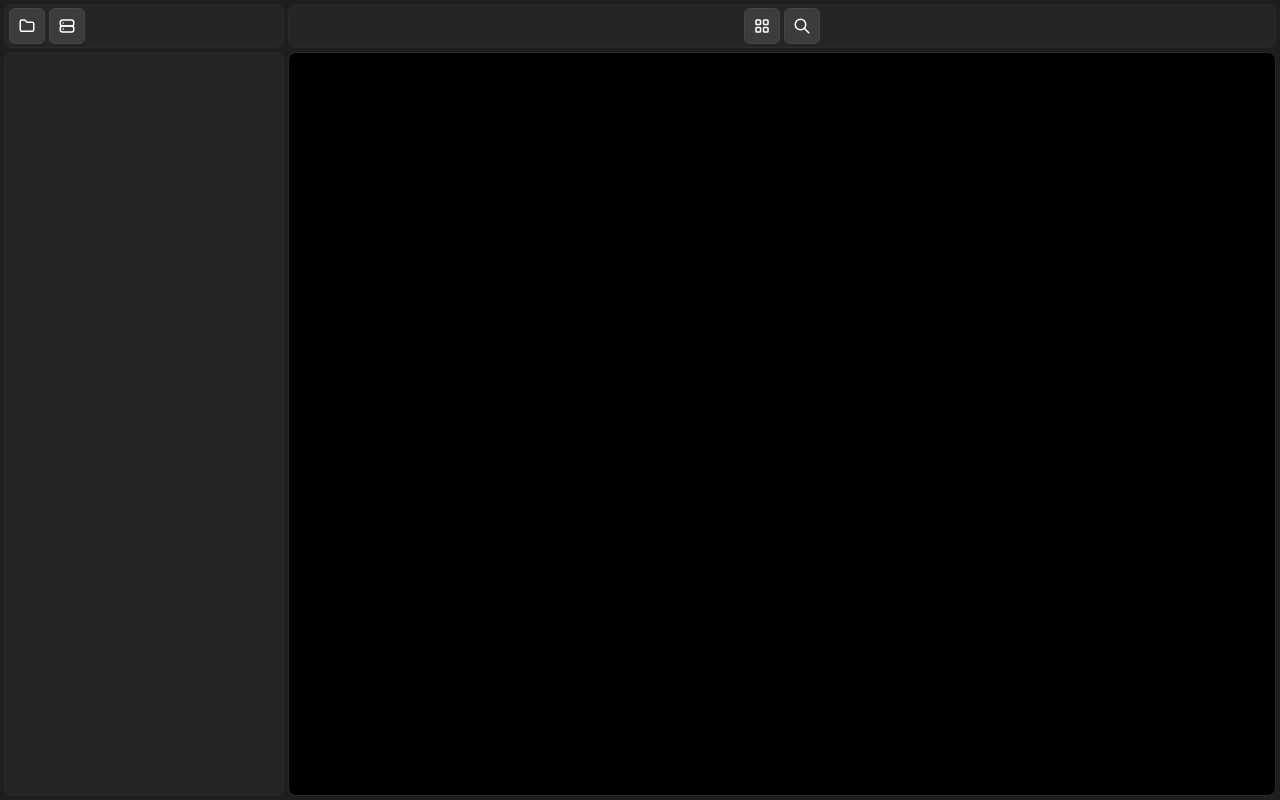
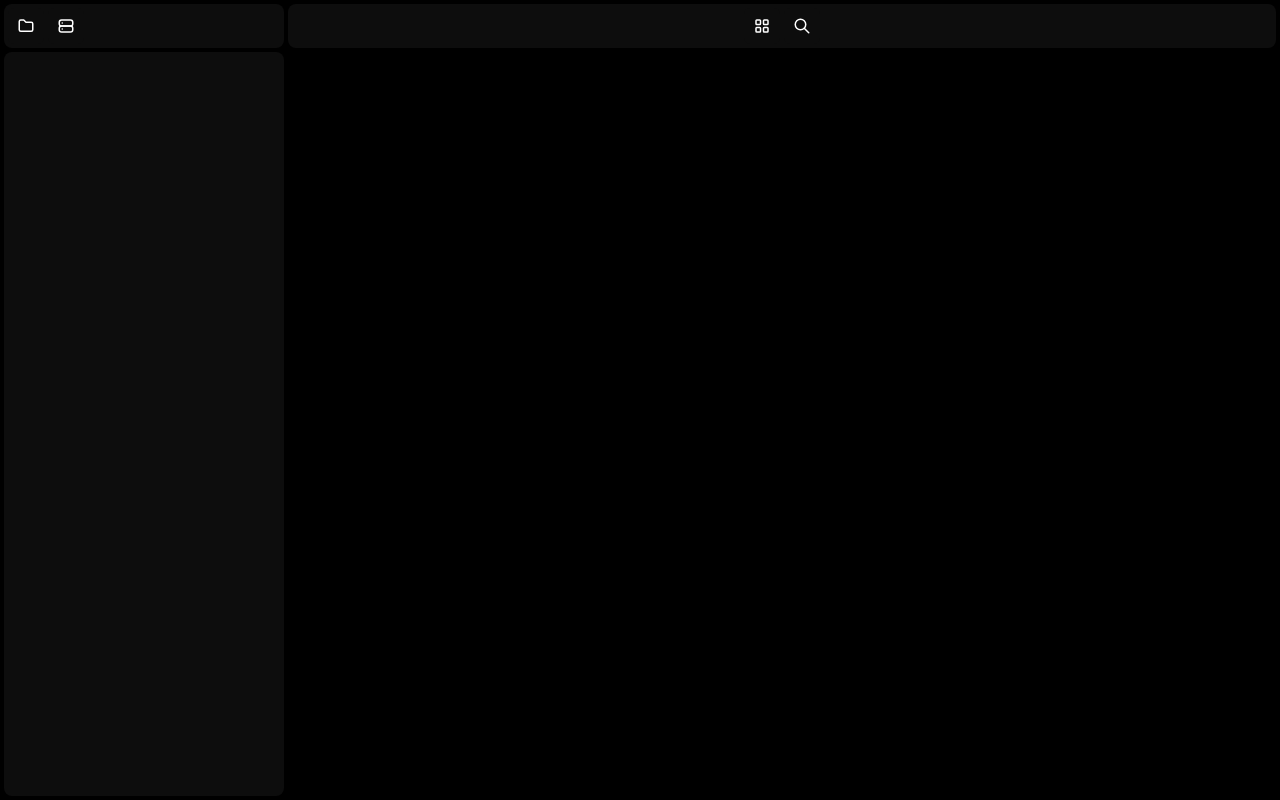
Before and after one commit to serafim-external/ScanMark4, a React (Vite) app in the folder frontend/: page / in a window 1280 px wide. Built offline with nearby package versions, Linux system fonts and the light colour scheme.

Commit message:
Обновлены стили компонентов: изменен цвет фона кнопки, убраны границы, добавлены эффекты наведения

```diff
--- a/frontend/src/App.css
+++ b/frontend/src/App.css
@@ -6,15 +6,14 @@
   grid-template-rows: 44px 1fr;
   grid-gap: 4px;
   padding: 4px;
-  background-color: #1e1e1e;
+  background-color: hsl(0, 0%, 0%);
   font-family: 'Inter', sans-serif;
 }
 
 .sources-panel {
   grid-row: 1;
   grid-column: 1;
-  background-color: #252526;
-  border: 1px solid #2a2a2a;
+  background-color: hsl(0, 0%, 5%);
   border-radius: 8px;
   display: flex;
   align-items: center;
@@ -25,8 +24,7 @@
 .tools-panel {
   grid-row: 1;
   grid-column: 2;
-  background-color: #252526;
-  border: 1px solid #2a2a2a;
+  background-color: hsl(0, 0%, 5%);
   border-radius: 8px;
   display: flex;
   align-items: center;
@@ -38,8 +36,7 @@
 .browser-panel {
   grid-row: 2;
   grid-column: 1;
-  background-color: #252526;
-  border: 1px solid #2a2a2a;
+  background-color: hsl(0, 0%, 5%);
   border-radius: 8px;
   overflow-y: auto;
   padding: 8px;
@@ -48,8 +45,7 @@
 .viewport-area {
   grid-row: 2;
   grid-column: 2;
-  background-color: #000000;
-  border: 1px solid #2a2a2a;
+  background-color: hsl(0, 0%, 0%);
   border-radius: 8px;
   overflow: hidden;
 }
--- a/frontend/src/components/Button.jsx
+++ b/frontend/src/components/Button.jsx
@@ -1,12 +1,13 @@
 const Button = ({ children, onClick, variant = 'default', title }) => {
   const baseStyle = {
-    backgroundColor: '#3C3C3C',
+    backgroundColor: 'hsl(0, 0%, 5%)',
     color: '#ffffff',
-    border: '1px solid #454545',
+    border: 'none',
     borderRadius: '6px',
     cursor: 'pointer',
     fontSize: '13px',
-    fontFamily: 'inherit'
+    fontFamily: 'inherit',
+    transition: 'background-color 0.15s ease'
   };
 
   const variants = {
@@ -25,8 +26,22 @@ const Button = ({ children, onClick, variant = 'default', title }) => {
 
   const buttonStyle = { ...baseStyle, ...variants[variant] };
 
+  const handleMouseEnter = (e) => {
+    e.currentTarget.style.backgroundColor = 'hsl(0, 0%, 10%)';
+  };
+
+  const handleMouseLeave = (e) => {
+    e.currentTarget.style.backgroundColor = 'hsl(0, 0%, 5%)';
+  };
+
   return (
-    <button onClick={onClick} title={title} style={buttonStyle}>
+    <button
+      onClick={onClick}
+      title={title}
+      style={buttonStyle}
+      onMouseEnter={handleMouseEnter}
+      onMouseLeave={handleMouseLeave}
+    >
       {children}
     </button>
   );
```
